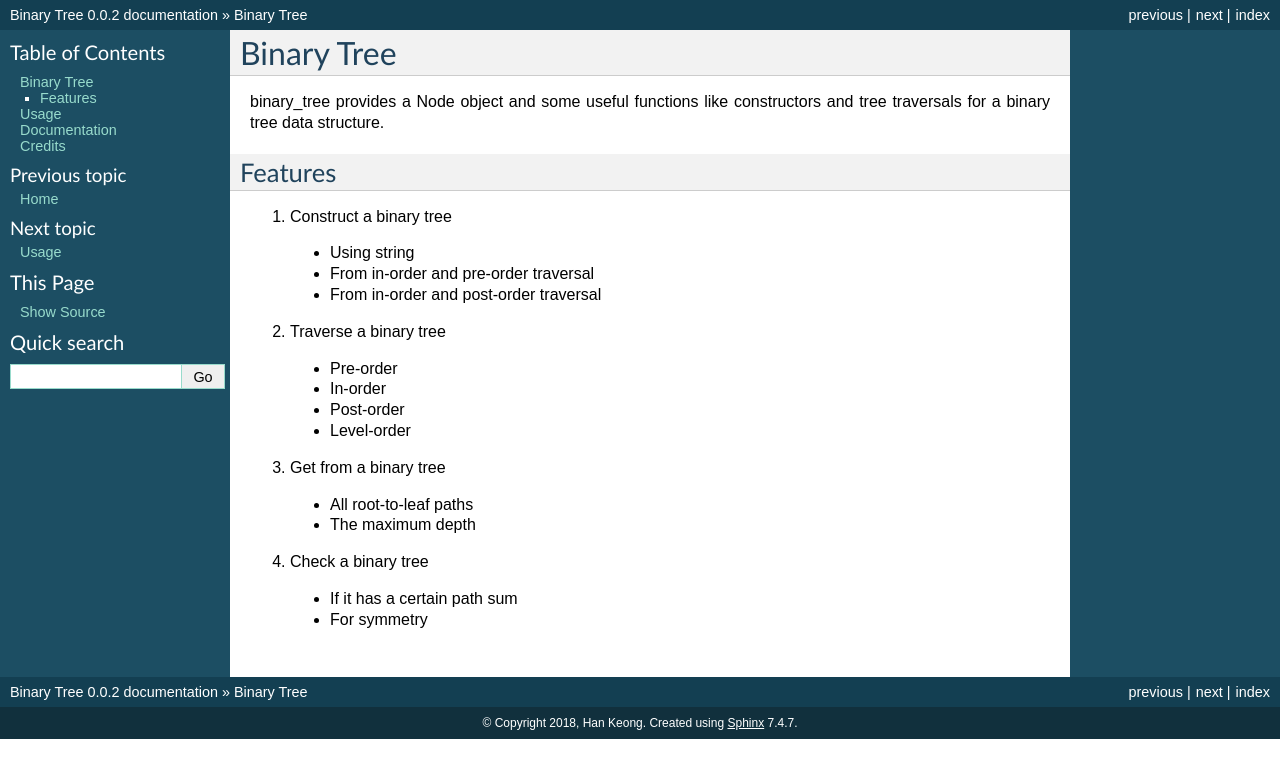
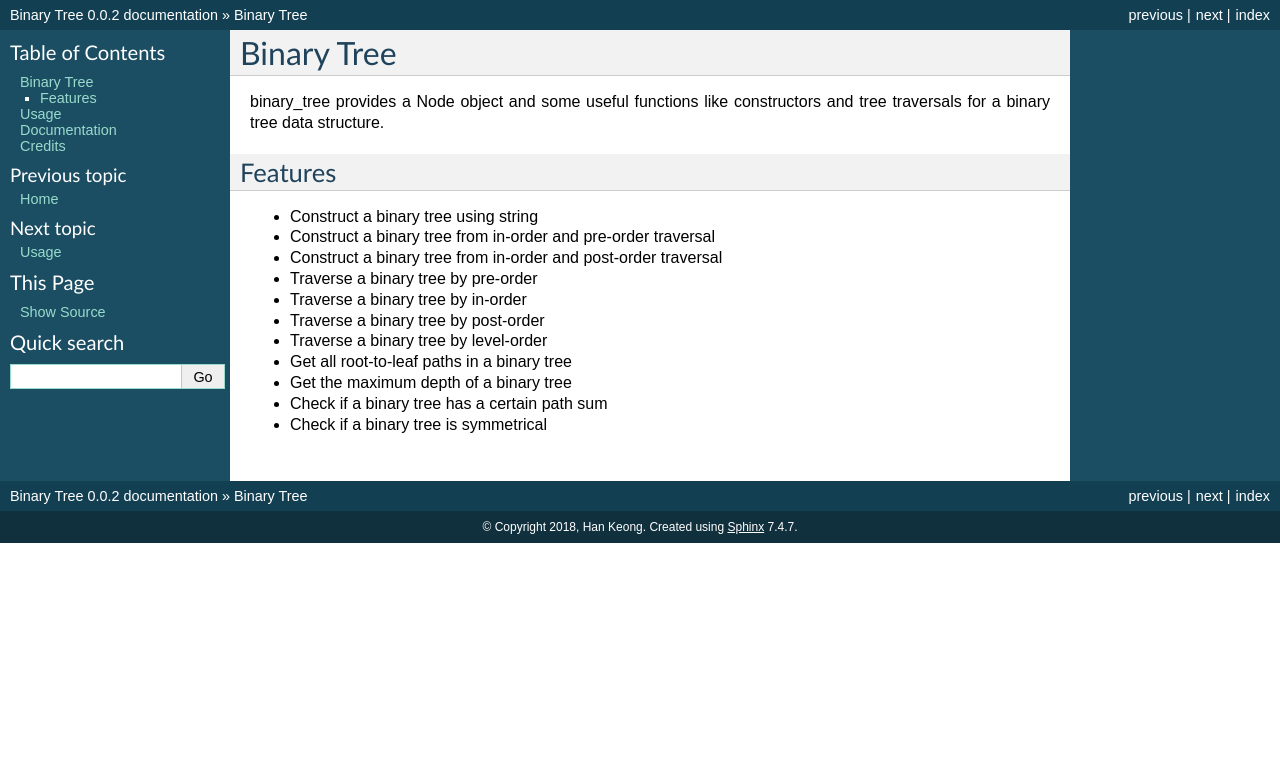
Before and after one commit to david-xhk/binary_tree, a Sphinx documentation site: the page built from docs/readme.rst, in a window 1280 px wide. Shown: the top 778 px of the page. Built offline with Sphinx 7.4.7, drawn with Linux system fonts in a browser that asks for light colours.

Commit message:
Changes to readme.rst and usage.rst

```diff
--- a/docs/index.rst
+++ b/docs/index.rst
@@ -1,6 +1,6 @@
-========
+====
 Home
-========
+====
 -----------------
 Table of contents
 -----------------
--- a/docs/readme.rst
+++ b/docs/readme.rst
@@ -8,21 +8,17 @@ binary_tree provides a Node object and some useful functions like constructors a
 Features
 --------
 
-1. Construct a binary tree
-  * Using string
-  * From in-order and pre-order traversal
-  * From in-order and post-order traversal
+* Construct a binary tree using string
+* Construct a binary tree from in-order and pre-order traversal
+* Construct a binary tree from in-order and post-order traversal
 
-2. Traverse a binary tree
-  * Pre-order
-  * In-order
-  * Post-order
-  * Level-order
+* Traverse a binary tree by pre-order
+* Traverse a binary tree by in-order
+* Traverse a binary tree by post-order
+* Traverse a binary tree by level-order
 
-3. Get from a binary tree
-  * All root-to-leaf paths
-  * The maximum depth
+* Get all root-to-leaf paths in a binary tree
+* Get the maximum depth of a binary tree
 
-4. Check a binary tree
-  * If it has a certain path sum
-  * For symmetry
+* Check if a binary tree has a certain path sum
+* Check if a binary tree is symmetrical
--- a/docs/usage.rst
+++ b/docs/usage.rst
@@ -5,7 +5,7 @@ Usage
 Imports
 -------
 
-To use the functions provided by ``binary_tree``, you can do the following import::
+To use the functions provided by :module:`binary_tree`, you can do the following import::
 
     import binary_tree as tree
 
@@ -26,7 +26,7 @@ Nodes have a ``left`` and a ``right`` attribute which are expected to also be in
     another_node = Node(2)
     parent_node = Node(3, node, another_node)
 
-However, manually setting up a binary tree structure may get very tedious. The preferrable way of initiating a binary tree structure is to pass in a string of values to the :method:`Node.from_string` constructor::
+However, manually setting up a binary tree structure may get very tedious. The preferrable way of initiating a binary tree structure is to pass in a string of values to the :func:`Node.from_string` constructor::
 
     tree_string = "1,2,3,4,,5,6"
     root = Node.from_string(tree_string)
```
